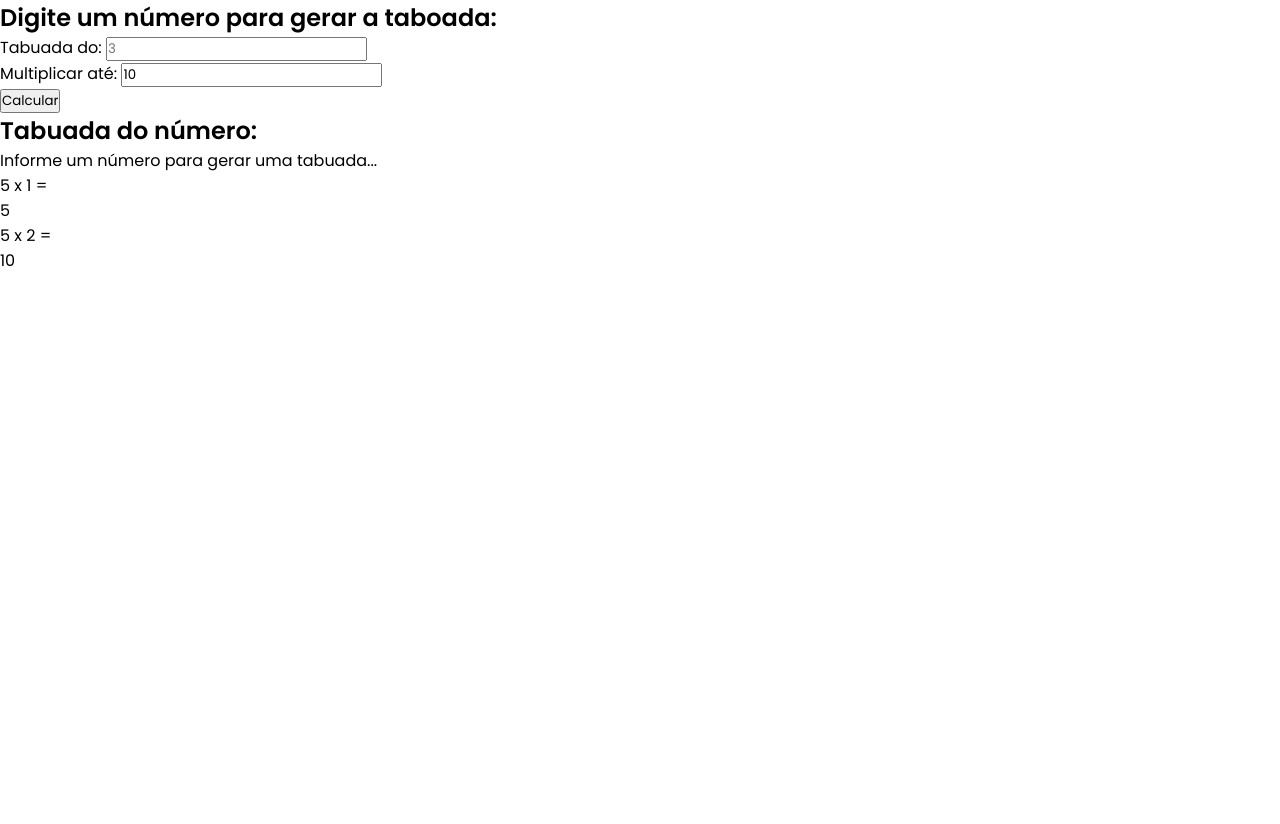
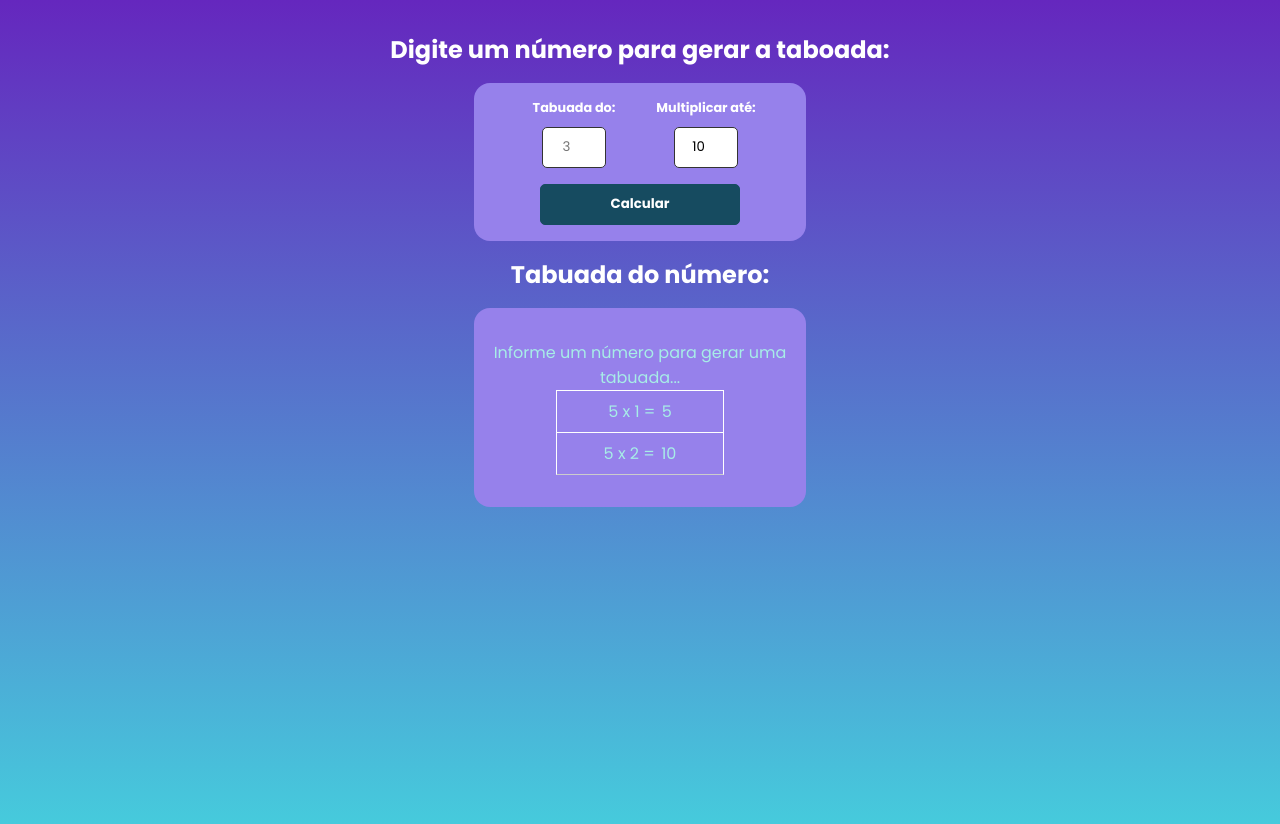
Before and after one commit to Lucaslandivar/Tabuada-JS, a plain HTML site: page index.html in a window 1280 px wide. Before the commit the page ends 800 px from the top, so only its background shows below. Drawn offline with Linux system fonts and the light colour scheme.

Commit message:
The style with CSS
I make a pretty layout to be more atractive and better.

```diff
--- a/CSS/styles.css
+++ b/CSS/styles.css
@@ -1,8 +1,100 @@
-@import url('https://fonts.googleapis.com/css2?family=Poppins:wght@400;500;600&display=swap');
+/* Geral */
+@import url('https://fonts.googleapis.com/css2?family=Poppins:ital,wght@0,100;0,200;0,300;0,400;0,500;0,600;0,700;0,800;0,900;1,100;1,200;1,300;1,400;1,500;1,600;1,700;1,800;1,900&display=swap');
 
 *{
     margin: 0;
     padding: 0;
-    box-sizing: border-box;
-    font-family: "Poppins", sans-serif;
+    font-family: 'Poppins', sans-serif;
 }
+
+body {
+    text-align: center;
+    padding: 2rem;
+    min-height: 100vh;
+    background: linear-gradient(180deg, #6527BE 0%, #45CFDD 98%);
+    color: #fff;
+}
+
+h2 {
+    margin-bottom: 1rem;
+}
+
+/* Multiplication board generator form */
+#multiplication-form {
+    display: flex;
+    justify-content: center;
+    align-items: center;
+    flex-wrap: wrap;
+    max-width: 300px;
+    margin: 1rem auto;
+    padding: 1rem;
+    background-color: #9681EB;
+    border-radius: 1rem;
+    color: #fff;
+}
+
+.form-control {
+    display: flex;
+    flex-direction: column;
+    align-items: center;
+    width: 100px;
+    margin: 0 1rem;
+}
+
+.form-control label {
+    margin-bottom: 0.6rem;
+    font-size: 0.8rem;
+    font-weight: bold;
+}
+
+.form-control input {
+    margin-bottom: 1rem;
+    flex: 1;
+    padding: 0.6rem 0.4rem;
+    border: 1px solid #333;
+    width: 50px;
+    border-radius: 5px;
+    text-align: center;
+}
+
+#multiplication-form input[type="submit"] {
+    max-height: 50px;
+    padding: 0.6rem 1.2rem;
+    width: 200px;
+    color: #fff;
+    background-color: #164B60;
+    border: 1px solid #164B60;
+    border-radius: 5px;
+    cursor: pointer;
+    font-weight: bold;
+}
+
+/* Multiplication board result */
+#multiplication-operations {
+    display: flex;
+    flex-direction: column;
+    align-items: center;
+    max-width: 300px;
+    margin: 1rem auto;
+    padding: 2rem 1rem;
+    background-color: #9681EB;
+    color: #A7EDE7;
+    border-radius: 1rem;
+}
+
+#multiplication-operations .row {
+    display: flex;
+    justify-content: center;
+    border: 1px solid #fff;
+    border-bottom: none;
+    padding: 0.5rem;
+    width: 150px;
+}
+
+#multiplication-operations .row:last-child {
+    border-bottom: 1px solid #ccc;
+}
+
+#multiplication-operations .result {
+    margin-left: 0.4rem;
+}
```
